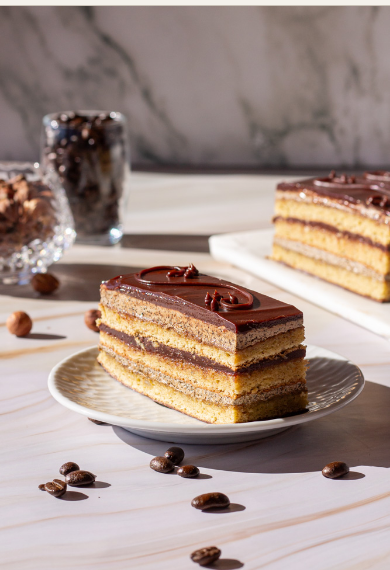
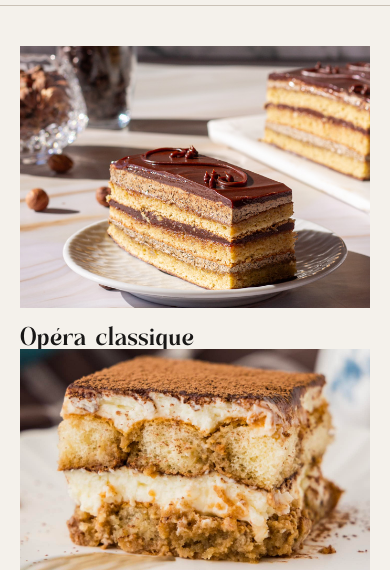
Before and after one commit to cactusDevelop/recettes, a plain HTML site: page index.html in a window 390 px wide. Shown: the part 91-661 px from the top of the page. Drawn offline with Linux system fonts and the light colour scheme.

Commit message:
Add styles for home page and recipe cards
Added styles for the home page layout and recipe cards.

````diff
--- a/style.css
+++ b/style.css
@@ -515,3 +515,51 @@ footer p {
         font-size: 0.9rem;
     }
 }
+```css
+/* =========================================================
+   PAGE D'ACCUEIL
+   ========================================================= */
+
+.recipes-home {
+    max-width: 1200px;
+    margin: 0 auto;
+    padding: 70px 40px;
+    display: grid;
+    grid-template-columns: repeat(2, minmax(0, 1fr));
+    gap: 40px;
+}
+
+.recipe-card {
+    display: block;
+    text-decoration: none;
+    color: inherit;
+    overflow: hidden;
+    transition: transform 0.2s ease;
+}
+
+.recipe-card:hover {
+    transform: translateY(-4px);
+}
+
+.recipe-card img {
+    display: block;
+    width: 100%;
+    aspect-ratio: 4 / 3;
+    object-fit: cover;
+}
+
+.recipe-card h2 {
+    margin: 18px 0 0;
+    font-size: 1.4rem;
+}
+
+
+@media (max-width: 700px) {
+
+    .recipes-home {
+        grid-template-columns: 1fr;
+        padding: 40px 20px;
+        gap: 35px;
+    }
+}
+```
````
